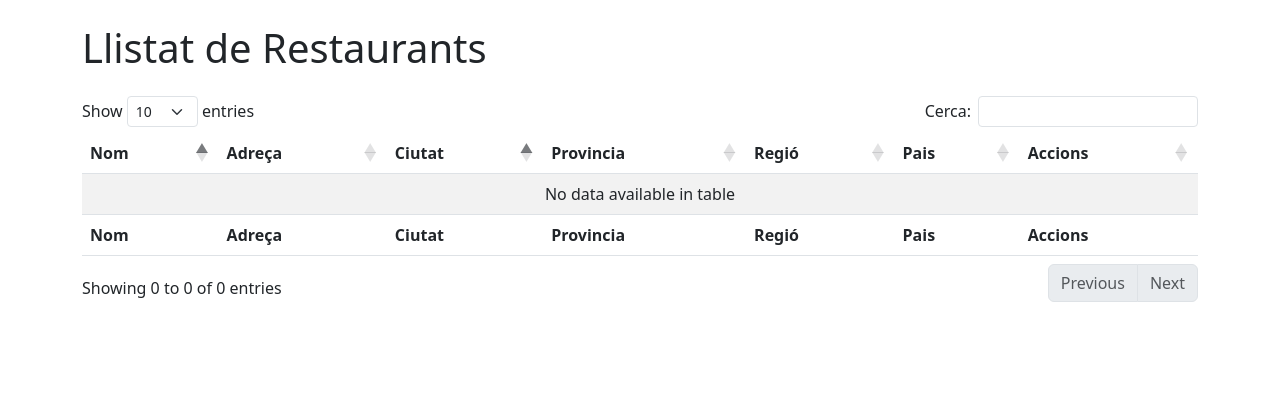
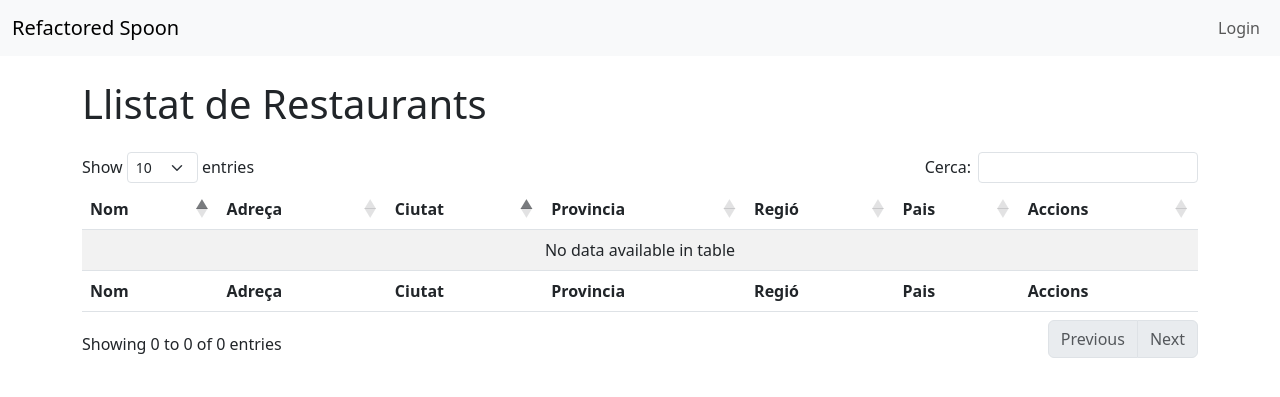
Before and after one commit to aferranc/refactored-spoon, a Flask app: page / in a window 1280 px wide. Shown: the top 397 px of the page. Run offline with Flask 3, Linux system fonts and the light colour scheme; data that the repository does not hold is empty; some libraries are stand-ins or nearby versions.

Commit message:
refactor: Add navigation bar

```diff
--- a/refactored_spoon/templates/index.html
+++ b/refactored_spoon/templates/index.html
@@ -16,6 +16,29 @@
     <link rel="stylesheet" href="https://cdn.datatables.net/2.1.5/css/dataTables.bootstrap5.min.css">
 </head>
 <body>
+    <!-- Navbar -->
+    <nav class="navbar navbar-expand-lg navbar-light bg-light">
+        <div class="container-fluid">
+            <a class="navbar-brand" href="{{ url_for('index') }}">Refactored Spoon</a>
+            <button class="navbar-toggler" type="button" data-bs-toggle="collapse" data-bs-target="#navbarNav" aria-controls="navbarNav" aria-expanded="false" aria-label="Toggle navigation">
+                <span class="navbar-toggler-icon"></span>
+            </button>
+            <div class="collapse navbar-collapse" id="navbarNav">
+                <ul class="navbar-nav ms-auto">
+                    {% if current_user.is_authenticated %}
+                        <li class="nav-item">
+                            <a class="nav-link" href="{{ url_for('logout') }}">Logout</a>
+                        </li>
+                    {% else %}
+                        <li class="nav-item">
+                            <a class="nav-link" href="{{ url_for('login') }}">Login</a>
+                        </li>
+                    {% endif %}
+                </ul>
+            </div>
+        </div>
+    </nav>
+
     <div class="container">
         <h1 class="my-4">Llistat de Restaurants</h1>
 
@@ -47,7 +70,8 @@
                                 <button class="btn btn-primary" disabled>Editar</button>
                             {% endif %}
                         </td>
-                    {% endfor %}
+                    </tr>
+                {% endfor %}
             </tbody>
             <tfoot>
                 <tr>
```
